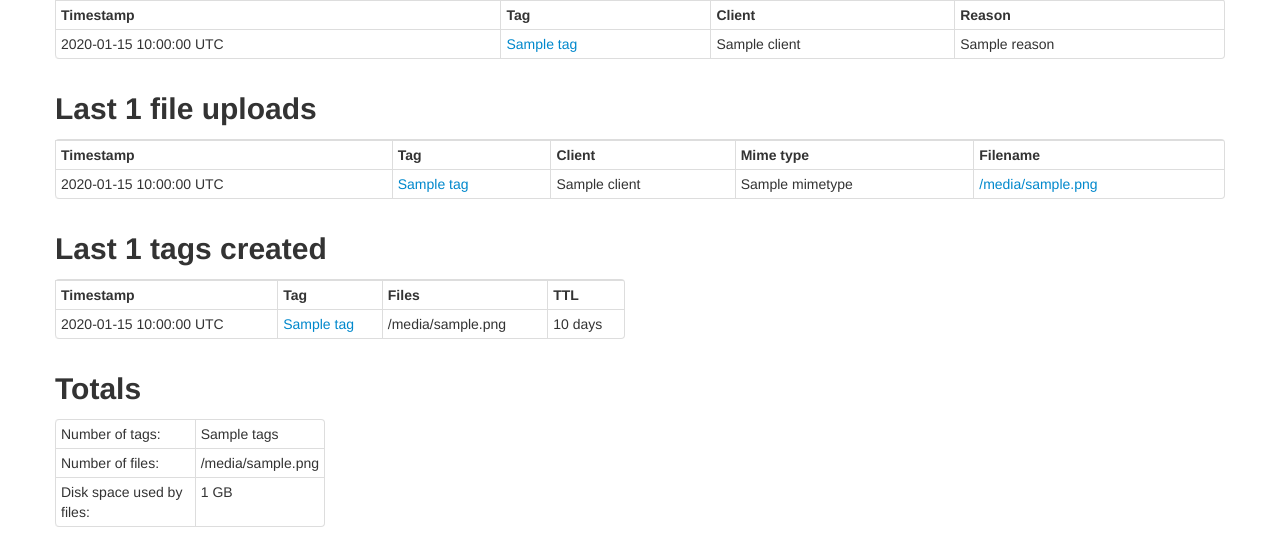
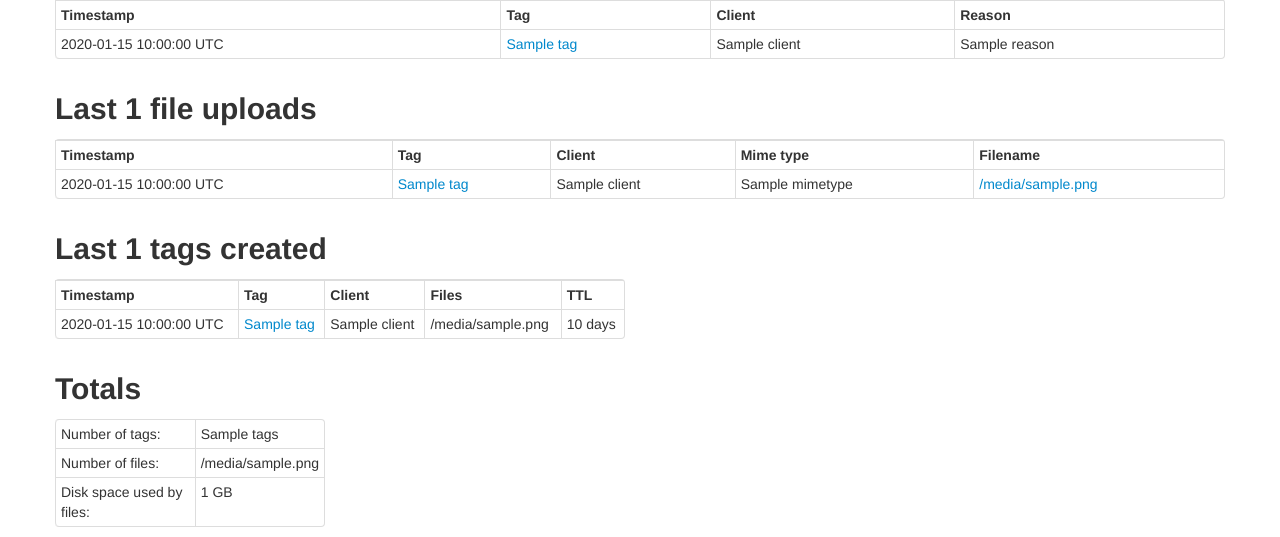
Before and after one commit to espebra/filebin, a Python web app: template app/templates/overview_dashboard.html in a window 1280 px wide. Shown: the part 409-946 px from the top of the page. Run offline with Jinja, Linux system fonts and the light colour scheme; the template is opened without the code that fills it: most values are stand-ins (such as "Sample title", 1, 10 or a date in 2020); some libraries are stand-ins or nearby versions.

Commit message:
Save the client ip address that created/update the tag configuration

```diff
--- a/app/templates/overview_dashboard.html
+++ b/app/templates/overview_dashboard.html
@@ -64,6 +64,7 @@
       <thead>
         <th>Timestamp</th>
         <th>Tag</th>
+        <th>Client</th>
         <th>Files</th>
         <th>TTL</th>
       </thead>
@@ -72,6 +73,11 @@
       <tr>
         <td>{{ f.time }} UTC</td>
         <td><a href="/{{ f.tag }}">{{ f.tag }}</a></td>
+        <td>
+          {% if f.client %}
+            {{ f.client }}
+          {% endif %}
+        </td>
         <td>{{ f.files }}</td>
         <td>{% if f.days_left %}
                {{ f.days_left }} days
```
Also changed, not shown: app/filebin.py (+5 -6 lines).
